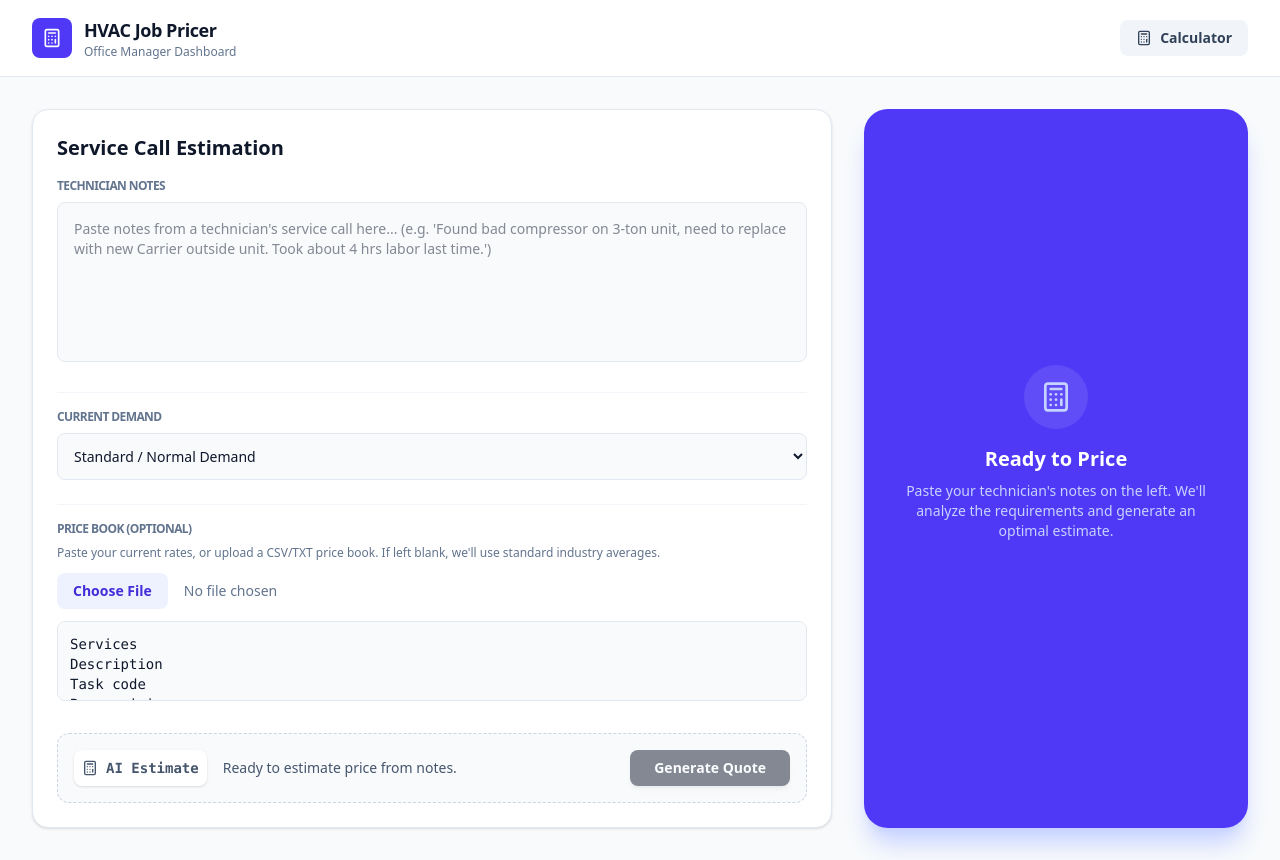
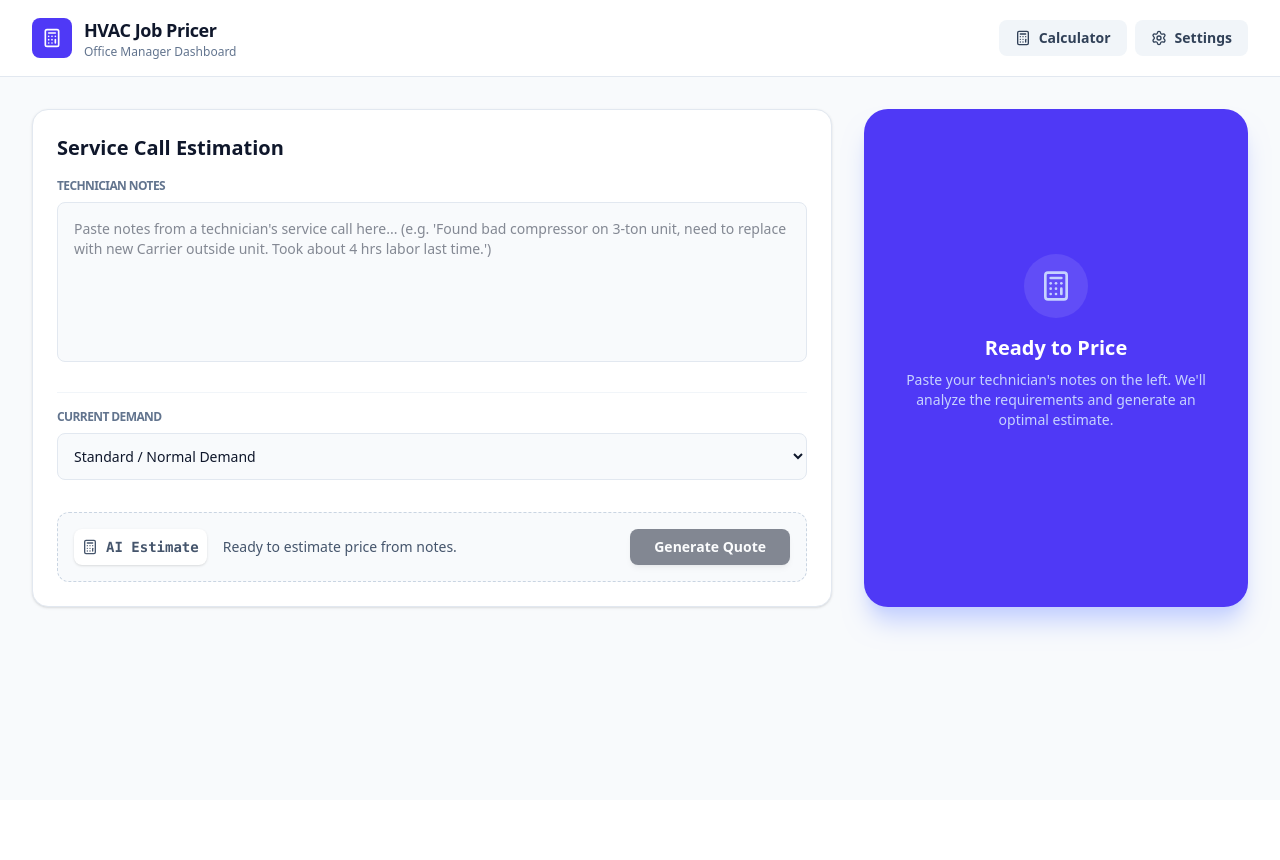
Before and after one commit to farisqdq/job-pricer, a React (Vite) app: page / in a window 1280 px wide. After the commit the page ends 800 px from the top, so only its background shows below. Built offline with nearby package versions, Linux system fonts and the light colour scheme.

Commit message:
feat: add persistent price book settings
Introduce a settings view to allow users to save and reset custom price books using local storage.

```diff
--- a/src/App.tsx
+++ b/src/App.tsx
@@ -13,7 +13,11 @@ import {
   DollarSign,
   TrendingUp,
   Loader2,
-  AlertCircle
+  AlertCircle,
+  Settings,
+  ChevronLeft,
+  Save,
+  Check
 } from 'lucide-react';
 import { PricingAnalysis, JobDetails } from './types';
 import { defaultPriceBook } from './pricebook';
@@ -21,10 +25,16 @@ import { defaultPriceBook } from './pricebook';
 import { CalculatorPopup } from './components/Calculator';
 
 export default function App() {
-  const [jobDetails, setJobDetails] = useState<JobDetails>({
+  const [view, setView] = useState<'dashboard' | 'settings'>('dashboard');
+  const [savedSettings, setSavedSettings] = useState(false);
+
+  const [jobDetails, setJobDetails] = useState<JobDetails>(() => {
+    const savedPriceBook = localStorage.getItem('customPriceBook');
+    return {
       serviceNotes: '',
       marketContext: 'Standard / Normal Demand',
-    priceBook: defaultPriceBook
+      priceBook: savedPriceBook || defaultPriceBook
+    };
   });
 
   const [analysis, setAnalysis] = useState<PricingAnalysis | null>(null);
@@ -48,6 +58,19 @@ export default function App() {
       }
     };
     reader.readAsText(file);
+  };
+
+  const handleSaveSettings = () => {
+    localStorage.setItem('customPriceBook', jobDetails.priceBook);
+    setSavedSettings(true);
+    setTimeout(() => setSavedSettings(false), 2000);
+  };
+
+  const handleResetSettings = () => {
+    localStorage.removeItem('customPriceBook');
+    setJobDetails(prev => ({ ...prev, priceBook: defaultPriceBook }));
+    setSavedSettings(true);
+    setTimeout(() => setSavedSettings(false), 2000);
   };
 
   const analyzeNotes = async (e?: React.FormEvent, force: boolean = false) => {
@@ -108,6 +131,7 @@ export default function App() {
               <p className="text-xs text-slate-500">Office Manager Dashboard</p>
             </div>
           </div>
+          <div className="flex items-center gap-2">
             <button
               onClick={() => setCalcOpen(!calcOpen)}
               className="flex items-center gap-2 px-4 py-2 bg-slate-100 hover:bg-slate-200 text-slate-700 font-bold text-sm rounded-lg transition-colors"
@@ -115,10 +139,80 @@ export default function App() {
               <Calculator className="w-4 h-4" />
               <span className="hidden sm:inline">Calculator</span>
             </button>
+            <button
+              onClick={() => setView(view === 'dashboard' ? 'settings' : 'dashboard')}
+              className="flex items-center gap-2 px-4 py-2 bg-slate-100 hover:bg-slate-200 text-slate-700 font-bold text-sm rounded-lg transition-colors"
+            >
+              {view === 'dashboard' ? <Settings className="w-4 h-4" /> : <ChevronLeft className="w-4 h-4" />}
+              <span className="hidden sm:inline">{view === 'dashboard' ? 'Settings' : 'Back'}</span>
+            </button>
+          </div>
         </header>
 
-        <main className="flex-1 p-4 sm:p-8 grid lg:grid-cols-3 gap-8">
+        <main className="flex-1 p-4 sm:p-8 flex flex-col items-center">
+          {view === 'settings' ? (
+            <div className="w-full max-w-3xl space-y-6">
+              <div className="bg-white rounded-2xl shadow-sm border border-slate-200 p-6 sm:p-8">
+                <div className="flex items-center gap-3 mb-6">
+                  <div className="bg-slate-100 p-2 rounded-xl text-slate-600">
+                    <Settings className="w-5 h-5" />
+                  </div>
+                  <h2 className="text-2xl font-bold">Account Settings</h2>
+                </div>
 
+                <div className="space-y-6">
+                  <div>
+                    <label className="block text-sm font-bold text-slate-700 mb-2">
+                      Custom Price Book
+                    </label>
+                    <p className="text-sm text-slate-500 mb-4">
+                      Upload or paste your company's price book below. This will be linked to your account and used for all future AI estimates. If left blank or reset, the standard industry averages will be used.
+                    </p>
+                    <div className="flex flex-col gap-4">
+                      <div className="flex items-center gap-3">
+                        <label className="flex items-center gap-2 px-4 py-2 bg-indigo-50 text-indigo-700 font-bold text-sm rounded-lg hover:bg-indigo-100 cursor-pointer transition-colors">
+                          <FileText className="w-4 h-4" />
+                          <span>Upload File (CSV, TXT)</span>
+                          <input
+                            type="file"
+                            accept=".txt,.csv,.json"
+                            onChange={handleFileUpload}
+                            className="hidden"
+                          />
+                        </label>
+                      </div>
+                      <textarea
+                        name="priceBook"
+                        value={jobDetails.priceBook}
+                        onChange={handleInputChange}
+                        placeholder="e.g. Technician labor: $150/hr, Helper: $75/hr..."
+                        className="w-full bg-slate-50 border border-slate-200 rounded-lg p-4 text-sm focus:border-indigo-500 focus:ring-1 focus:ring-indigo-500 outline-none transition-all h-64 resize-none font-mono"
+                      />
+                    </div>
+                  </div>
+
+                  <div className="pt-6 border-t border-slate-100 flex items-center justify-between">
+                    <button
+                      type="button"
+                      onClick={handleResetSettings}
+                      className="px-4 py-2 text-slate-500 font-bold text-sm hover:text-slate-700 transition-colors"
+                    >
+                      Reset to Default
+                    </button>
+                    <button
+                      type="button"
+                      onClick={handleSaveSettings}
+                      className="bg-indigo-600 text-white px-6 py-2 rounded-lg font-bold text-sm shadow-md hover:bg-indigo-700 transition-colors flex items-center gap-2"
+                    >
+                      {savedSettings ? <Check className="w-4 h-4" /> : <Save className="w-4 h-4" />}
+                      {savedSettings ? 'Saved!' : 'Save Settings'}
+                    </button>
+                  </div>
+                </div>
+              </div>
+            </div>
+          ) : (
+            <div className="w-full max-w-7xl grid lg:grid-cols-3 gap-8">
               {/* Left Column: Form */}
               <div className="lg:col-span-2 space-y-6">
             <div className="bg-white rounded-2xl shadow-sm border border-slate-200 p-6">
@@ -157,31 +251,6 @@ export default function App() {
                     <option value="High Demand / Peak Season">High Demand / Peak Season (Premium)</option>
                     <option value="Emergency / After Hours">Emergency / After Hours (High Premium)</option>
                   </select>
-                </div>
-              </div>
-
-                {/* Price Book */}
-                <div className="space-y-6 pt-4 border-t border-slate-100">
-                  <div>
-                    <label className="block text-xs font-bold text-slate-500 uppercase tracking-tighter mb-2">
-                      Price Book (Optional)
-                    </label>
-                    <p className="text-xs text-slate-500 mb-3">Paste your current rates, or upload a CSV/TXT price book. If left blank, we'll use standard industry averages.</p>
-                    <div className="flex flex-col gap-3">
-                      <input
-                        type="file"
-                        accept=".txt,.csv,.json"
-                        onChange={handleFileUpload}
-                        className="block w-full text-sm text-slate-500 file:mr-4 file:py-2 file:px-4 file:rounded-lg file:border-0 file:text-sm file:font-bold file:bg-indigo-50 file:text-indigo-700 hover:file:bg-indigo-100 transition-colors"
-                      />
-                      <textarea
-                        name="priceBook"
-                        value={jobDetails.priceBook}
-                        onChange={handleInputChange}
-                        placeholder="e.g. Technician labor: $150/hr, Helper: $75/hr..."
-                        className="w-full bg-slate-50 border border-slate-200 rounded-lg p-3 text-sm focus:border-indigo-500 focus:ring-1 focus:ring-indigo-500 outline-none transition-all h-20 resize-none font-mono"
-                      />
-                    </div>
                 </div>
               </div>
 
@@ -304,6 +373,8 @@ export default function App() {
             )}
 
           </div>
+            </div>
+          )}
         </main>
       </div>
       <CalculatorPopup isOpen={calcOpen} onClose={() => setCalcOpen(false)} />
```
Lines whose indentation alone changed are shown as unchanged.
